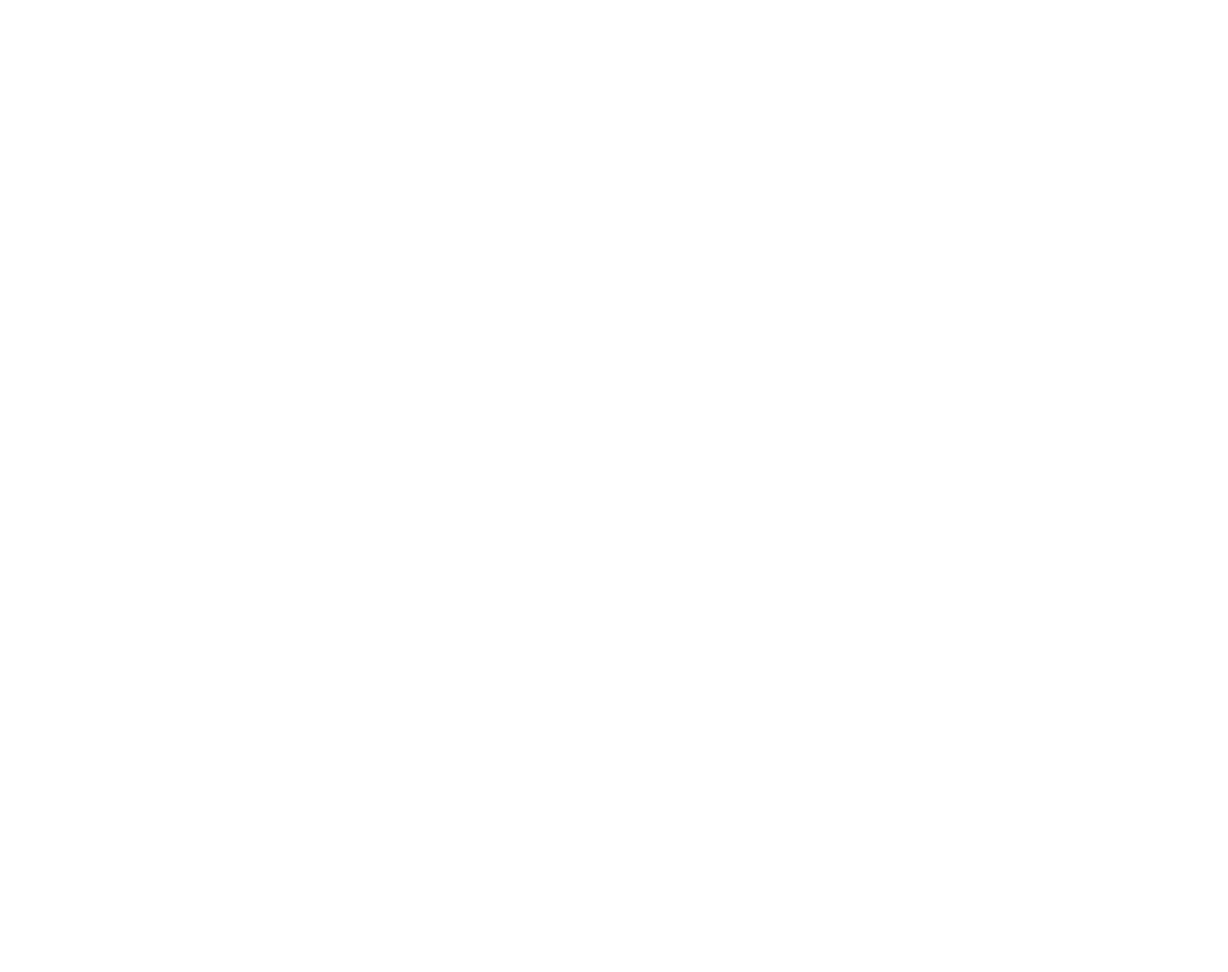
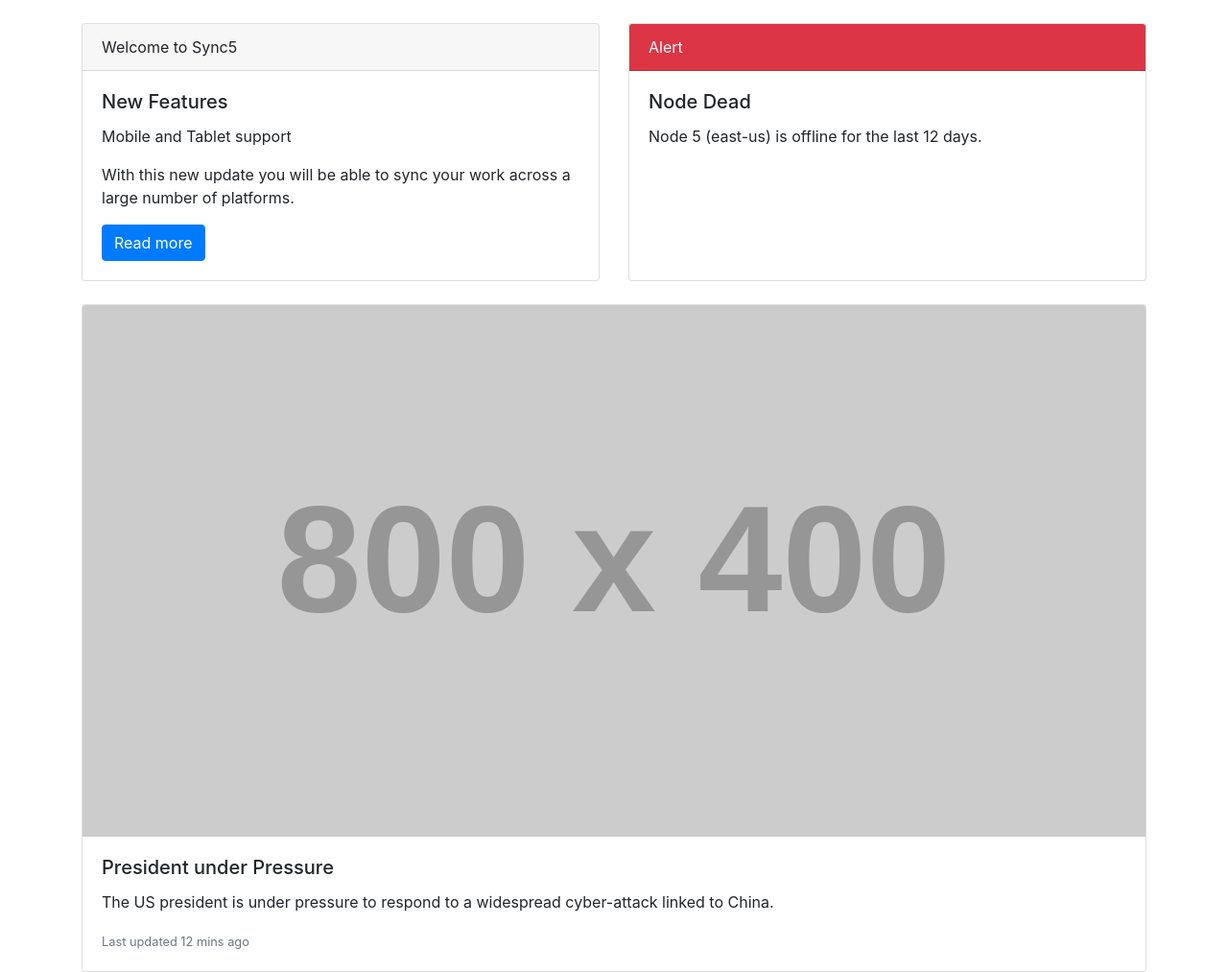
Before and after one commit to acciojob/bootstrap-card-Subharoy78242, a website: page main.html in a window 1280 px wide. Shown: the whole page at 96% size. Before the commit the page ends 800 px from the top, so only its background shows below. Drawn offline with nearby package versions, Linux system fonts and the light colour scheme; placeholder pictures from the web are drawn by us.

Commit message:
created a submission

```diff
--- a/main.html
+++ b/main.html
@@ -1,16 +1,48 @@
 <!DOCTYPE html>
-
 <html>
-
 <head>
-	<link rel="stylesheet" href="styles.css">
+    <meta charset="UTF-8">
+    <meta name="viewport" content="width=device-width, initial-scale=1.0">
+    <link rel="stylesheet" href="https://maxcdn.bootstrapcdn.com/bootstrap/4.0.0/css/bootstrap.min.css">
+    <script src="https://ajax.googleapis.com/ajax/libs/jquery/3.6.1/jquery.min.js"></script>
+    <script src="https://maxcdn.bootstrapcdn.com/bootstrap/4.0.0/js/bootstrap.min.js"></script>
+    <title>Bootstrap Card Example</title>
 </head>
-
 <body>
-	<!-- the entire body must be written by student -->
-    <script type="text/javascript" src="./script.js">
-</script>
-
+    <div class="container mt-4">
+        <div class="card-deck">
+            <!-- First Card -->
+            <div class="card">
+                <div class="card-header">
+                    Welcome to Sync5
+                </div>
+                <div class="card-body">
+                    <h5 class="card-title">New Features</h5>
+                    <p class="card-text">Mobile and Tablet support</p>
+                    <p class="card-text">With this new update you will be able to sync your work across a large number of platforms.</p>
+                    <a href="#" class="btn btn-primary">Read more</a>
+                </div>
+            </div>
+            <!-- Second Card -->
+            <div class="card">
+                <div class="card-header bg-danger text-white">
+                    Alert
+                </div>
+                <div class="card-body">
+                    <h5 class="card-title">Node Dead</h5>
+                    <p class="card-text">Node 5 (east-us) is offline for the last 12 days.</p>
+                </div>
+            </div>
+        </div>
+        <!-- Third Card -->
+        <div class="card mt-4">
+            <img class="card-img-top" src="https://via.placeholder.com/800x400" alt="Underwater">
+            <div class="card-body">
+                <h5 class="card-title">President under Pressure</h5>
+                <p class="card-text">The US president is under pressure to respond to a widespread cyber-attack linked to China.</p>
+                <p class="card-text"><small class="text-muted">Last updated 12 mins ago</small></p>
+            </div>
+        </div>
+    </div>
 </body>
-
 </html>
```
